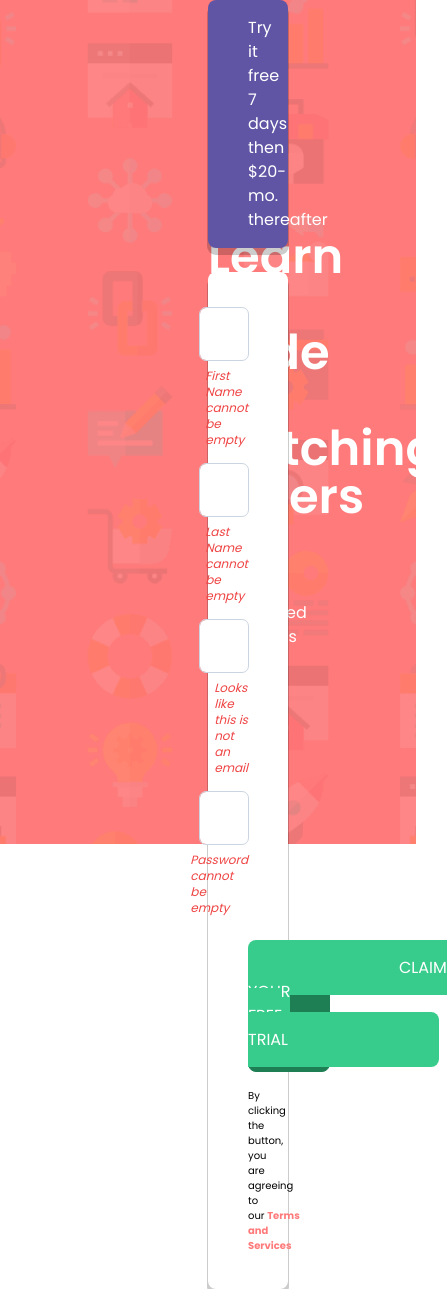
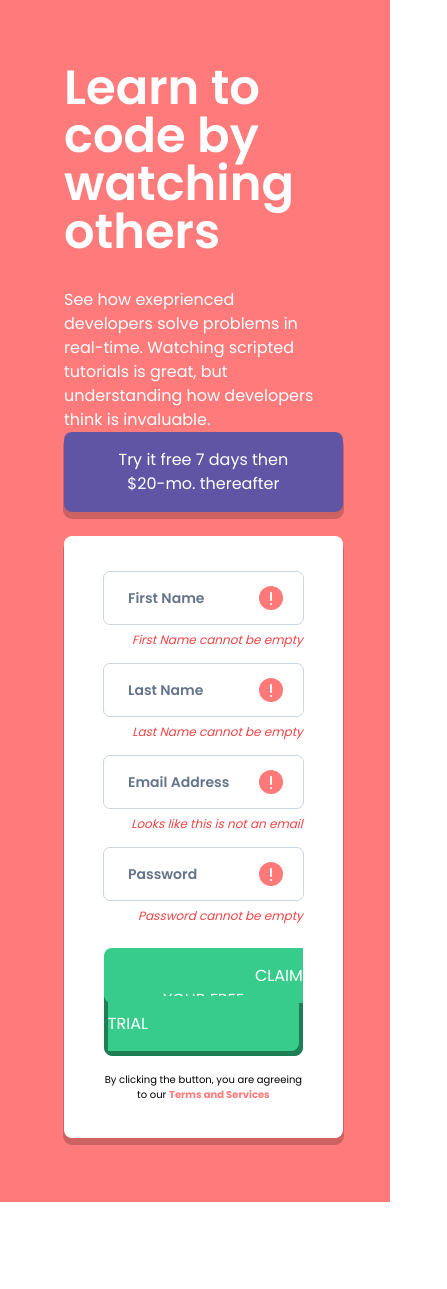
Before and after one commit to Bubblecrown/Sign-up-page, a React (Create React App) app: page / in a window 390 px wide. Shown: the whole page, 447 px wide, since content can reach past the window. After the commit the page ends 1202 px from the top, so only its background shows below. Built offline with nearby package versions, Linux system fonts and the light colour scheme.

Commit message:
do responsive for mobile

```diff
--- a/src/components/FormComponent.js
+++ b/src/components/FormComponent.js
@@ -6,7 +6,7 @@ export default function FormComponent() {
   const formValidation = ({ handleChange, handleSubmit, values }) => {
     return (
       <form
-        className="py-9 px-10 bg-white rounded-lg shadow-custom-shadow"
+        className="py-9 px-10 bg-white rounded-lg shadow-custom-shadow "
         onSubmit={handleSubmit}
       >
         <div className="form-controls">
@@ -69,6 +69,8 @@ export default function FormComponent() {
           </div>
           <small>Password cannot be empty</small>
         </div>
+
+        {/* 3D button */}
         <div>
           <button
             type="submit"
@@ -76,11 +78,13 @@ export default function FormComponent() {
         "
           >
             <div className="absolute h-full bg-[#1e7f55] -bottom-1 border-[#1e7f55] border rounded-lg inset-x-0 px-10 "></div>
-            <span className="relative px-[151px] py-4 bg-[color:var(--Green)] rounded-lg">
+            <span className="relative px-[151px] py-4 bg-[color:var(--Green)] rounded-lg transition transform duration-150 active:translate-y-2 hover:translate-y-1">
               CLAIM YOUR FREE TRIAL
             </span>
           </button>
         </div>
+        {/* End 3D button */}
+
         <p className="text-[10px] text-center">
           By clicking the button, you are agreeing to our&nbsp;
           <a
--- a/src/pages/Signup.js
+++ b/src/pages/Signup.js
@@ -2,11 +2,9 @@ import React from "react";
 import FormComponent from "../components/FormComponent";
 
 export default function Signup() {
-
-
   return (
-    <div className=" px-52 w-screen h-screen bg-[color:var(--Red)] bg-hero-pattern bg-no-repeat bg-cover bg-center font-font">
-      <main className=" grid grid-cols-2 h-screen items-center">
+    <div className=" lg:px-52 sm:px-16 s:px-16 s:py-16 w-screen h-full bg-[color:var(--Red)] lg:bg-hero-pattern lg:bg-no-repeat sm:h-screen  lg:py-0 bg-auto bg-center font-font md:py-20 md:bg-hero-pattern-mobile">
+      <main className="grid lg:grid-cols-2 lg:h-screen sm:h-full items-center sm:grid-cols-1 ">
         <section className=" text-white flex flex-col ">
           <h1 className=" text-5xl font-semibold mb-8">
             Learn to code by watching others
@@ -21,7 +19,7 @@ export default function Signup() {
           <button className="px-10 py-4 bg-[color:var(--Blue)] text-white  w-full rounded-lg shadow-custom-shadow mb-6">
             Try it free 7 days then $20-mo. thereafter
           </button>
-            <FormComponent/>
+          <FormComponent />
         </section>
       </main>
     </div>
--- a/tailwind.config.js
+++ b/tailwind.config.js
@@ -5,6 +5,7 @@ module.exports = {
     extend: {
       backgroundImage: {
         "hero-pattern": "url('/public/assets/bg-intro-desktop.png')",
+        "hero-pattern-mobile": "url('/public/assets/bg-intro-mobile.png')"
       },
     },
     fontFamily: {
@@ -14,6 +15,9 @@ module.exports = {
       "custom-shadow": "0px 6px 0px 1px rgba(0,0,0,0.2)",
       "submit-shadow": "0px 2px 0px 1px rgba(0,0,0,0.5)",
     },
+    screens: {
+      's': '375px',
+    },
   },
   plugins: [],
 };
```
